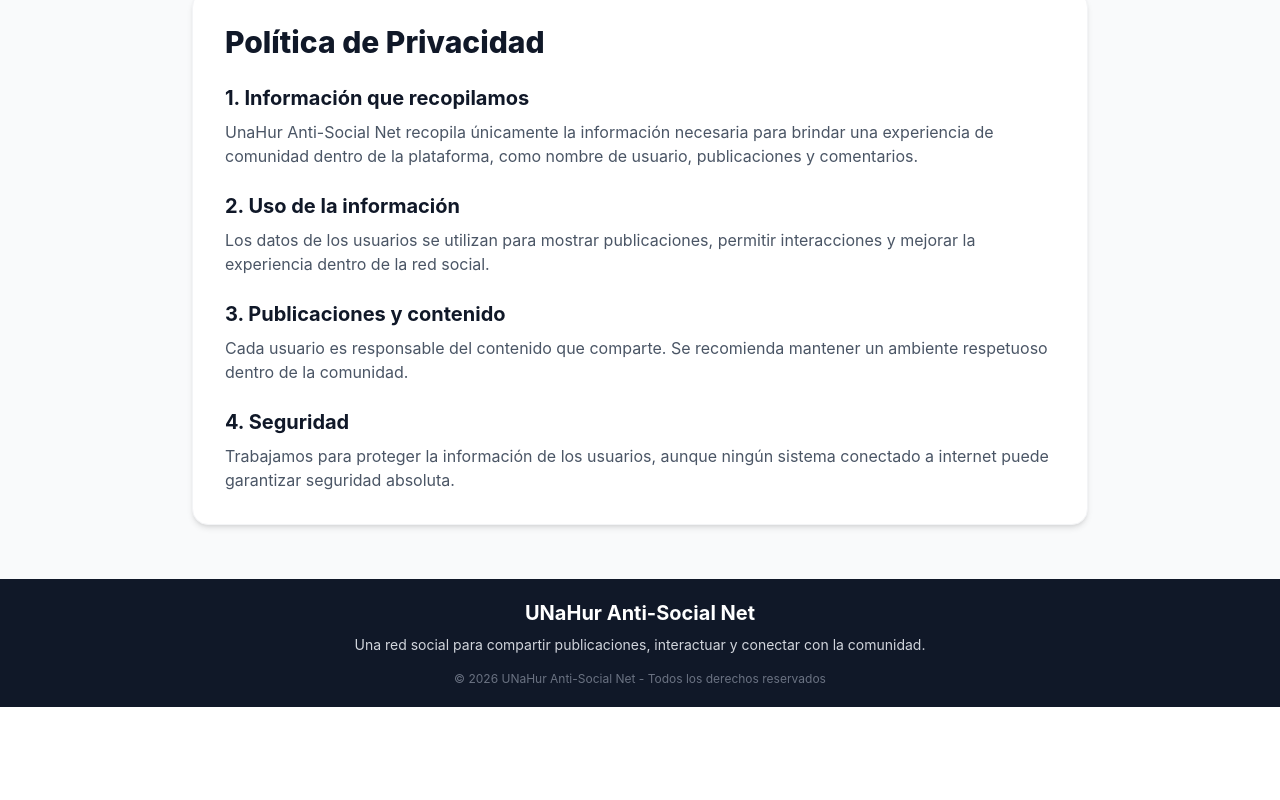
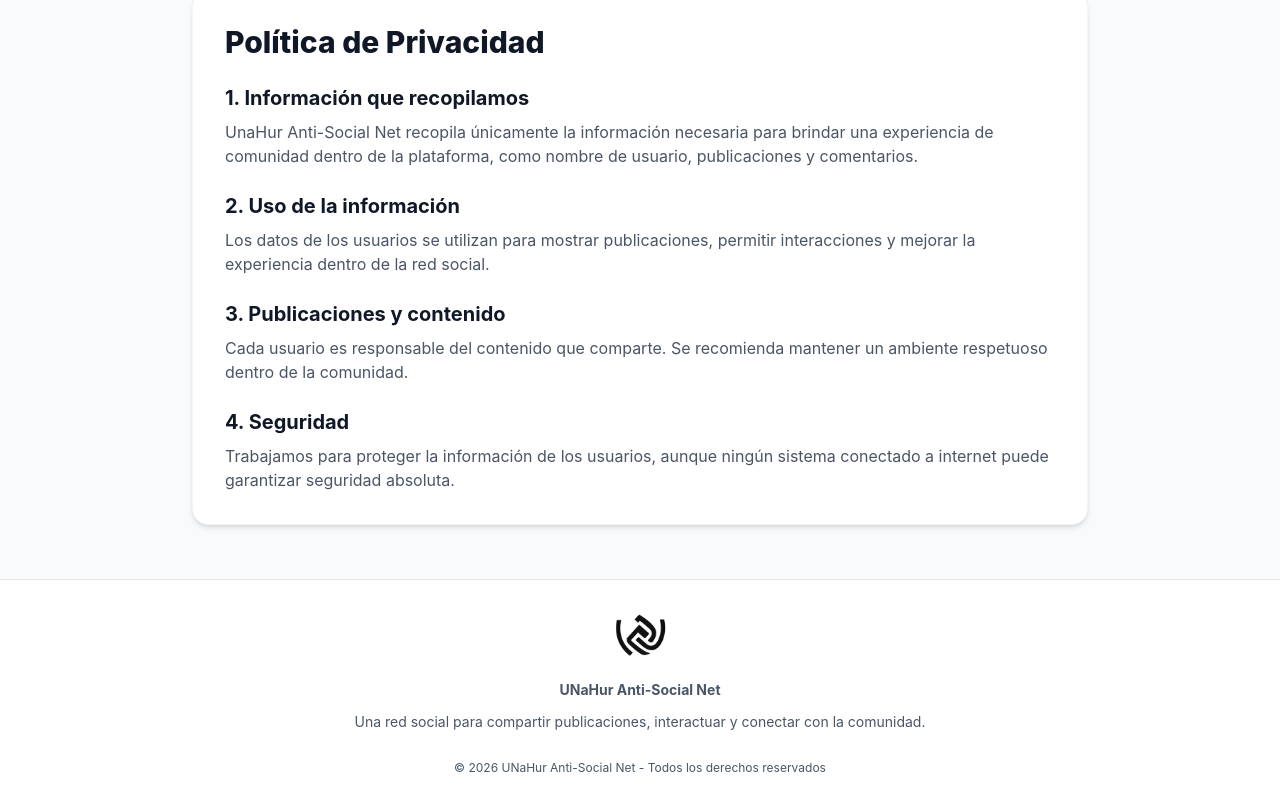
Before and after one commit to EnzoMorano/tp-red-social-interfaces, a React (Vite) app: page /privacidad in a window 1280 px wide. Shown: the part 281-1081 px from the top of the page. Before the commit the page ends 988 px from the top, so only its background shows below. Built offline with nearby package versions, Linux system fonts and the light colour scheme.

Commit message:
logo en footer

```diff
--- a/src/components/Footer.tsx
+++ b/src/components/Footer.tsx
@@ -1,17 +1,31 @@
+import { useTheme } from "../context/ModeContext";
+import logoClaro from "../assets/logo claro.png";
+import logoOscuro from "../assets/logo oscuro.png";
+
 function Footer() {
+  const { tema } = useTheme();
+
+  const logo = tema === "light"
+    ? logoOscuro
+    : logoClaro;
   return (
-    <footer className="bg-gray-900 text-gray-300 py-5">
-      <div className="max-w-7xl mx-auto px-6 text-center">
-        <h2 className="text-xl font-bold text-white mb-2">
+    <footer className="bg-white dark:bg-gray-900 border-t border-gray-200 dark:border-gray-800 py-6">
+      <div className="max-w-6xl mx-auto px-4 flex flex-col items-center gap-3">
+    <img
+      src={logo}
+      alt="UNaHur Anti-Social Net"
+      className="w-16 h-16 object-contain"/>
+
+        <h2 className="text-sm font-bold text-gray-600 dark:text-gray-300 text-center">
           UNaHur Anti-Social Net
         </h2>
 
-        <p className="text-sm mb-4">
+        <p className="text-sm mb-4 text-gray-600 dark:text-gray-300">
           Una red social para compartir publicaciones, interactuar y conectar
           con la comunidad.
         </p>
 
-        <div className="text-xs text-gray-500 space-y-1">
+        <div className="text-xs text-gray-600 dark:text-gray-300 space-y-1">
           <p>© 2026 UNaHur Anti-Social Net - Todos los derechos reservados</p>
         </div>
       </div>
```
